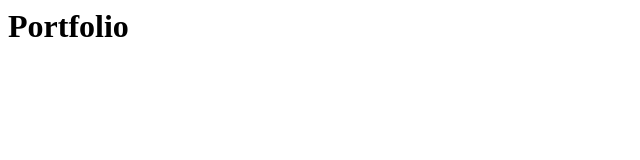
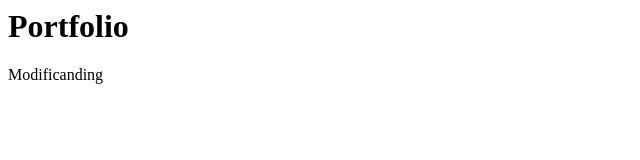
Before and after one commit to mateotobar/mt-frontend, a plain HTML site: page index.html in a window 1280 px wide. Shown: the whole page, without its empty margins (0-640 px from the left). Drawn offline with Linux system fonts and the light colour scheme.

Commit message:
Update index.html

```diff
--- a/index.html
+++ b/index.html
@@ -1,3 +1,5 @@
 <h1>Portfolio
 
 </h1>
+
+<p>Modificanding</p>
```
